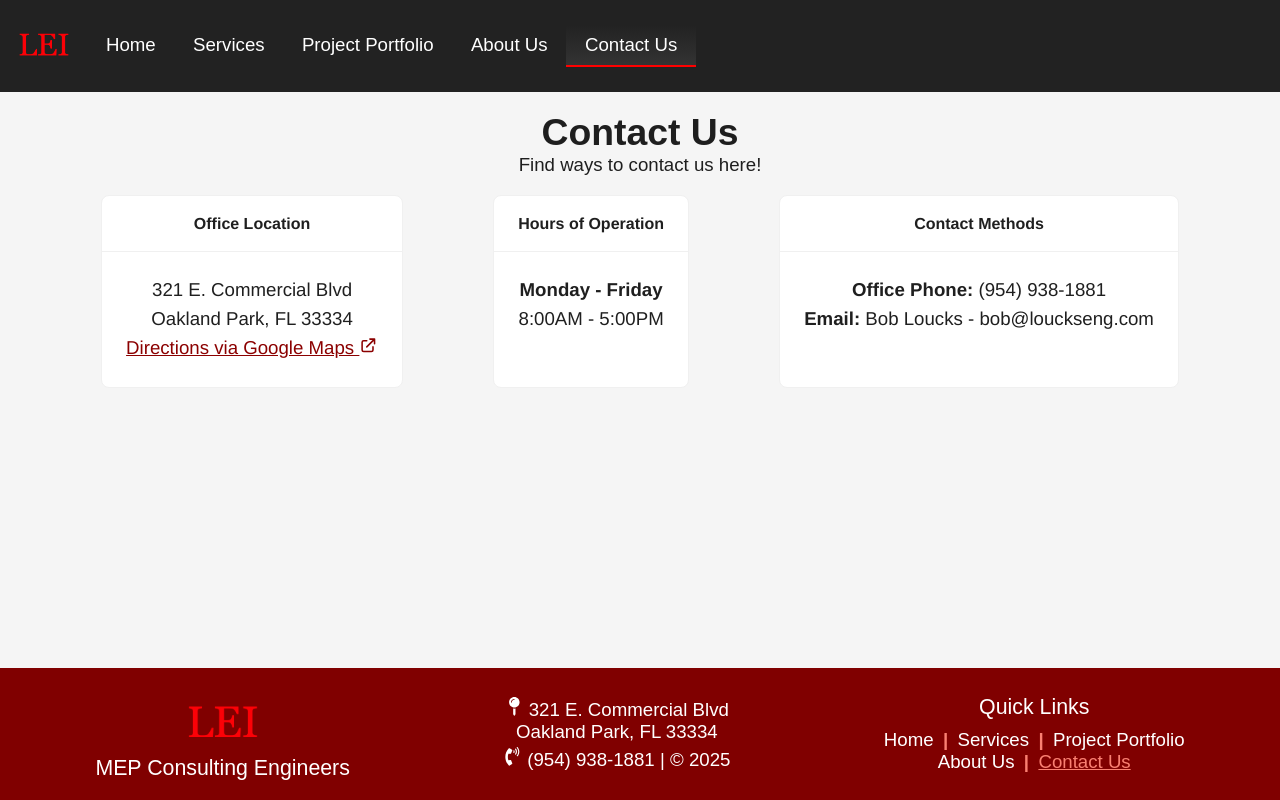
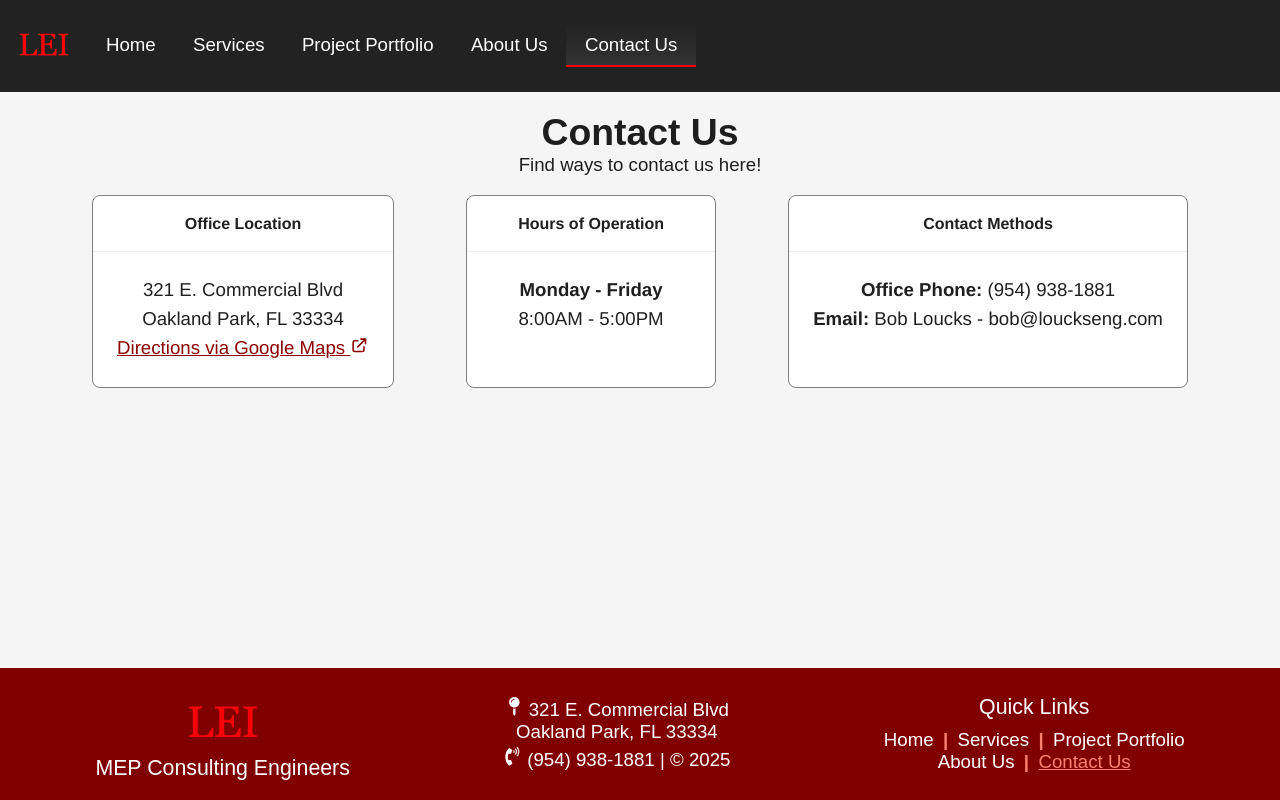
Before and after one commit to arifire21/Loucks-Engineering-Site, a Next.js app: page /contact in a window 1280 px wide. Built offline with nearby package versions, Linux system fonts and the light colour scheme; a web font is replaced by a local one.

Commit message:
added border to contact

```diff
--- a/pages/contact.jsx
+++ b/pages/contact.jsx
@@ -17,16 +17,16 @@ export default function Contact() {
         <p>Find ways to contact us here!</p>
 
         <div className={styles.cardContainer}>
-        <Card title="Office Location" style={{ maxWidth: 500 }}>
+        <Card title="Office Location" style={{ maxWidth: 500, border: "1px solid gray" }}>
         <p style={{marginBottom:0}}>321 E. Commercial Blvd<br/>Oakland Park, FL 33334</p>
         <a style={{color: 'darkred', textDecoration: 'underline'}} href="https://goo.gl/maps/vfK9qLgASjXJTs7r5" target="_blank" rel="noreferrer">Directions via Google Maps <HiOutlineExternalLink/></a>
         </Card>
 
-        <Card title="Hours of Operation" style={{ maxWidth: 500 }}>
+        <Card title="Hours of Operation"style={{ minWidth: 250, maxWidth: 500, border: "1px solid gray" }}>
         <p><strong>Monday - Friday</strong><br/>8:00AM - 5:00PM</p>
         </Card>
 
-        <Card title="Contact Methods" style={{ maxWidth: 500 }}>
+        <Card title="Contact Methods" style={{ maxWidth: 500, border: "1px solid gray" }}>
         <p style={{marginBottom:0}}><strong>Office Phone:</strong> (954) 938-1881</p>
         <p><strong>Email:</strong> Bob Loucks - bob@louckseng.com</p>
         </Card>
```
